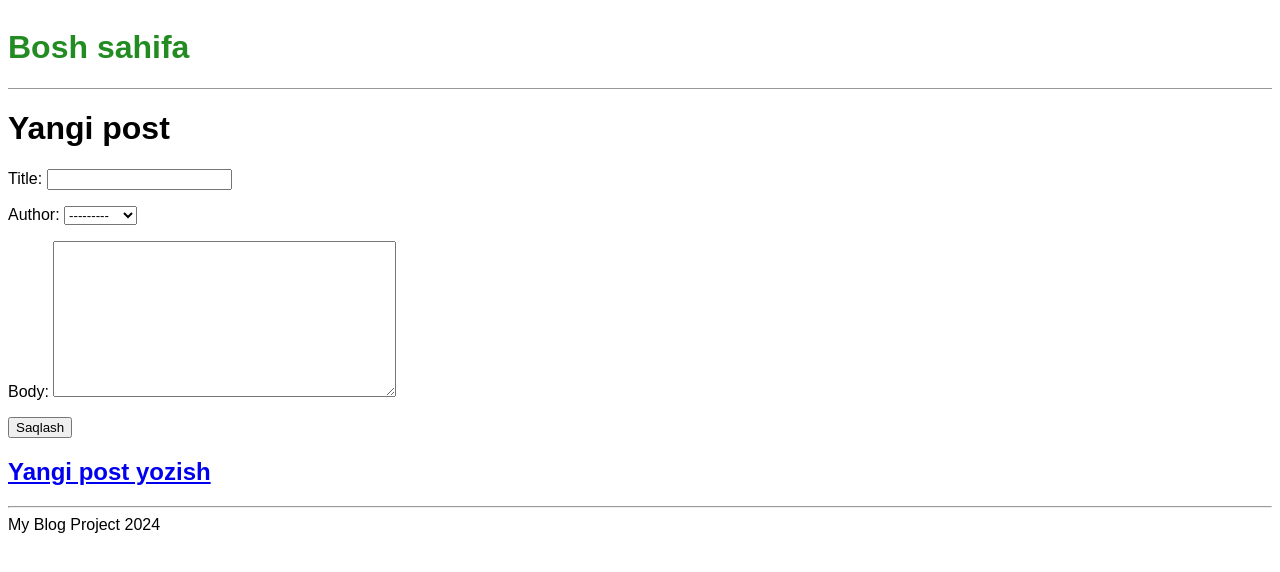
After one commit to abdulloh-id/blog-project-with-django, a Django app: page /post/new/ in a window 1280 px wide. The commit adds this page. Shown: the top 572 px of the page. Run offline with Django 5.2, Linux system fonts and the light colour scheme; data comes from the database, SQL or seed files in the repository; both versions use the stored data as it was after the commit.

Commit message:
Added a form for adding posts

```diff
--- a/blog/models.py
+++ b/blog/models.py
@@ -1,4 +1,5 @@
 from django.db import models
+from django.urls import reverse
 
 # Create your models here.
 class Post(models.Model):
@@ -11,3 +12,6 @@ class Post(models.Model):
 
 	def __str__(self):
 		return self.title
+
+	def get_absolute_url(self):
+		return reverse('post_detail', args=[str(self.pk)])
--- a/blog/urls.py
+++ b/blog/urls.py
@@ -1,8 +1,9 @@
 from django.urls import path
-from .views import BlogListView, BlogDetailView
+from .views import BlogListView, BlogDetailView, BlogCreateView
 
 urlpatterns = [
 	path('', BlogListView.as_view(), name='home'),
-	path('post/<int:pk>/', BlogDetailView.as_view(), name='post_detail')
+	path('post/<int:pk>/', BlogDetailView.as_view(), name='post_detail'),
+	path('post/new/', BlogCreateView.as_view(), name='post_new')
 
 ]
--- a/blog/views.py
+++ b/blog/views.py
@@ -1,4 +1,5 @@
 from django.shortcuts import render
+from django.views.generic.edit import CreateView
 from django.views.generic import ListView, DetailView
 from .models import Post
 
@@ -11,3 +12,8 @@ class BlogListView(ListView):
 class BlogDetailView(DetailView):
 	model = Post
 	template_name = 'post_detail.html'
+
+class BlogCreateView(CreateView):
+	model = Post
+	template_name = 'post_new.html'
+	fields = ['title', 'author', 'body']
--- a/templates/base.html
+++ b/templates/base.html
@@ -22,6 +22,7 @@
 		</div>
 	</main>
 	<footer>
+		<h2><a href="{% url 'post_new' %}">Yangi post yozish</a></h2>
 		<hr>
 		My Blog Project 2024
 	</footer>
--- /dev/null
+++ b/templates/post_new.html
@@ -0,0 +1,11 @@
+{% extends 'base.html' %}
+
+{% block content %}
+
+<h1>Yangi post</h1>
+<form action="" method="post">{% csrf_token %}
+	{{ form.as_p }}
+	<input type="submit" value="Saqlash">
+</form>
+
+{% endblock content %}
```
Also changed, not shown: db.sqlite3.
